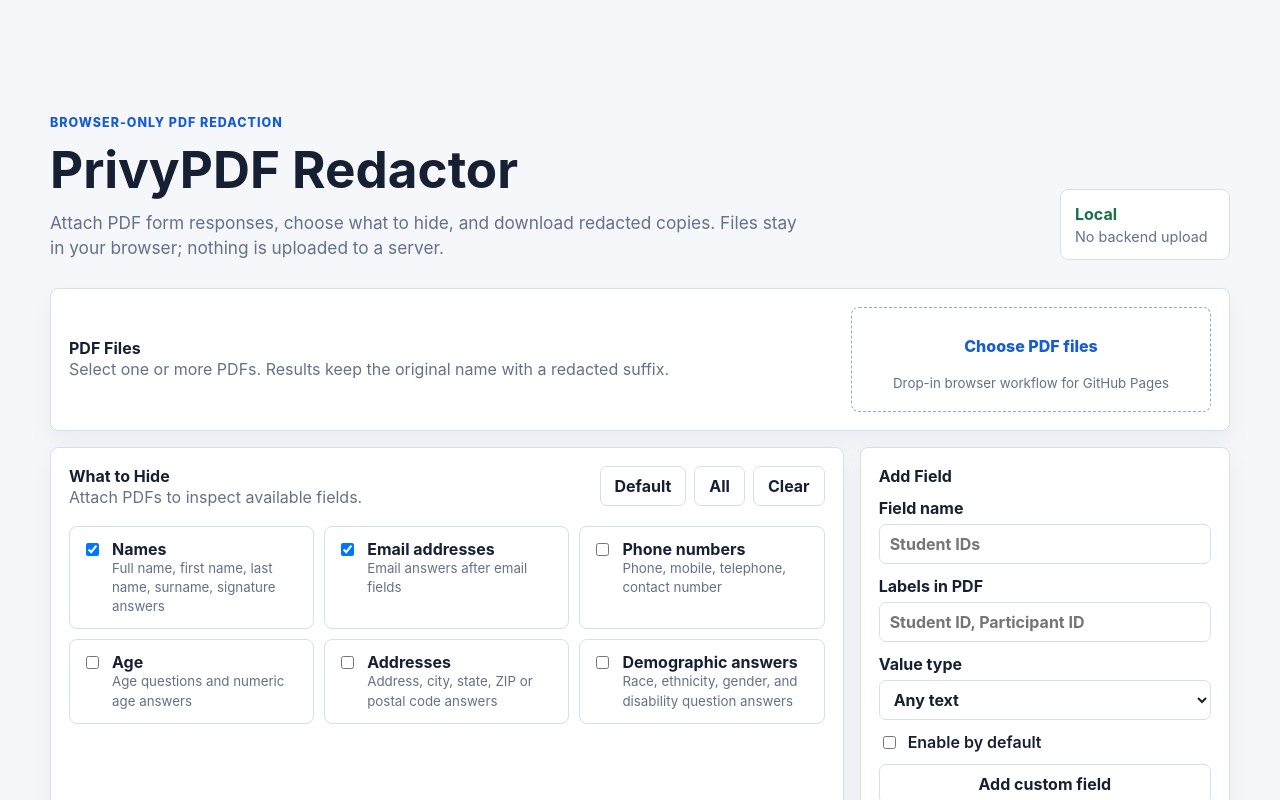
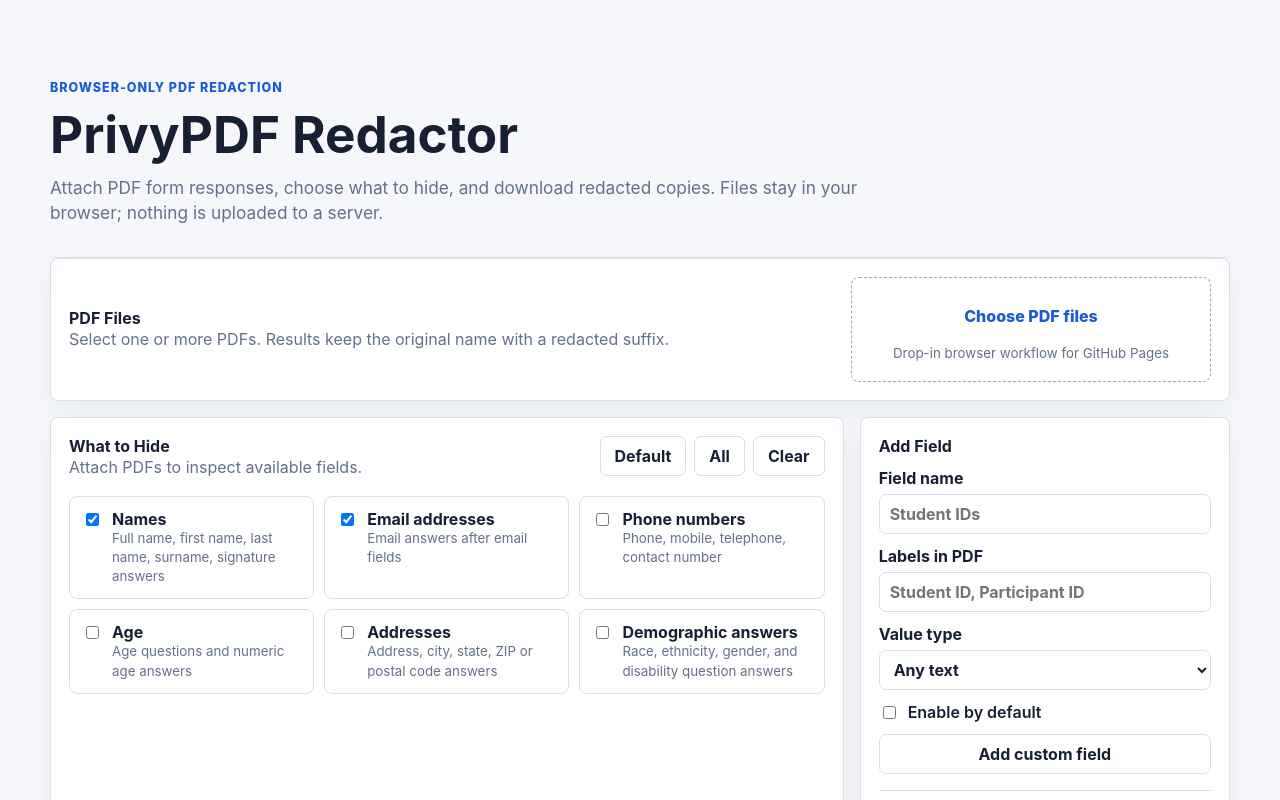
Before and after one commit to xTarazTwilightForever/PrivyPDF-Redactor-Web, a React (Vite) app: page / in a window 1280 px wide. Shown: the top 800 px of the page. Built offline with nearby package versions, Linux system fonts and the light colour scheme.

Commit message:
Polish preview header and zoom controls

```diff
--- a/src/App.tsx
+++ b/src/App.tsx
@@ -738,10 +738,6 @@
             Files stay in your browser; nothing is uploaded to a server.
           </p>
         </div>
-        <div className="privacy-badge">
-          <strong>Local</strong>
-          <span>No backend upload</span>
-        </div>
       </header>
 
       <section className="panel file-panel">
@@ -963,16 +959,16 @@
                 </button>
               </div>
               <div className="zoom-control">
-                <button type="button" onClick={() => setZoom((value) => clamp(value - 0.15, 0.6, 2.4))}>-</button>
+                <button type="button" onClick={() => setZoom((value) => clamp(value - 0.15, 0.6, 4))}>-</button>
                 <input
                   type="range"
                   min={0.6}
-                  max={2.4}
+                  max={4}
                   step={0.05}
                   value={zoom}
                   onChange={(event) => setZoom(Number(event.target.value))}
                 />
-                <button type="button" onClick={() => setZoom((value) => clamp(value + 0.15, 0.6, 2.4))}>+</button>
+                <button type="button" onClick={() => setZoom((value) => clamp(value + 0.15, 0.6, 4))}>+</button>
                 <span>{Math.round(zoom * 100)}%</span>
               </div>
               <button
@@ -1018,10 +1014,11 @@
             <div className="preview-page-nav">
               <button
                 type="button"
+                className="page-nav-button"
                 disabled={!preview || preview.pageIndex === 0 || isPreviewLoading}
                 onClick={() => setPreviewPage((page) => Math.max(0, page - 1))}
               >
-                Previous
+                ← Previous
               </button>
               <label className="page-picker">
                 Page
@@ -1043,10 +1040,11 @@
               {preview.pageIndex < preview.totalPages - 1 && (
                 <button
                   type="button"
+                  className="page-nav-button"
                   disabled={isPreviewLoading}
                   onClick={() => setPreviewPage((page) => page + 1)}
                 >
-                  {pageLabel(preview)}
+                  {pageLabel(preview)} →
                 </button>
               )}
             </div>
--- a/src/styles.css
+++ b/src/styles.css
@@ -98,11 +98,10 @@
 
 .app-header {
   display: grid;
-  grid-template-columns: 1fr auto;
   align-items: end;
-  gap: 24px;
-  min-height: 260px;
-  padding: 20px 0 28px;
+  min-height: 230px;
+  padding: 26px 0 32px;
+  border-bottom: 1px solid rgba(216, 222, 234, 0.72);
 }
 
 .eyebrow {
@@ -115,28 +114,9 @@
 }
 
 .lead {
-  max-width: 760px;
+  max-width: 820px;
   margin-top: 16px;
   font-size: 1.08rem;
-}
-
-.privacy-badge {
-  display: grid;
-  gap: 4px;
-  min-width: 170px;
-  border: 1px solid var(--line);
-  border-radius: 8px;
-  padding: 14px;
-  background: var(--panel);
-}
-
-.privacy-badge strong {
-  color: var(--success);
-}
-
-.privacy-badge span {
-  color: var(--muted);
-  font-size: 0.9rem;
 }
 
 .panel {
@@ -314,7 +294,6 @@
 
 .preview-canvas {
   position: relative;
-  max-width: 100%;
   margin: 0 auto;
   overflow: hidden;
   background: #fff;
@@ -535,10 +514,25 @@
   align-items: center;
   gap: 12px;
   margin-top: 14px;
+  border: 1px solid var(--line);
+  border-radius: 8px;
+  padding: 10px;
+  background: #f8fafc;
 }
 
 .preview-page-nav button {
   min-width: 140px;
+}
+
+.page-nav-button {
+  border-color: transparent;
+  background: #fff;
+  box-shadow: 0 1px 0 rgba(23, 32, 51, 0.05);
+}
+
+.page-nav-button:hover:not(:disabled) {
+  border-color: rgba(23, 92, 211, 0.32);
+  color: var(--accent);
 }
 
 .preview-page-nav button:last-child {
@@ -550,12 +544,29 @@
   align-items: center;
   justify-self: center;
   gap: 8px;
+  border: 1px solid var(--line);
+  border-radius: 999px;
+  padding: 5px 8px 5px 12px;
+  background: #fff;
   font-weight: 800;
 }
 
 .page-picker input {
-  width: 76px;
+  width: 62px;
+  min-height: 34px;
+  border-radius: 999px;
+  padding: 6px 8px;
   text-align: center;
+}
+
+.page-picker input::-webkit-outer-spin-button,
+.page-picker input::-webkit-inner-spin-button {
+  margin: 0;
+  appearance: none;
+}
+
+.page-picker input[type="number"] {
+  appearance: textfield;
 }
 
 .page-picker span {
@@ -665,7 +676,6 @@
     grid-template-columns: 1fr;
   }
 
-  .privacy-badge,
   .upload-zone,
   .primary-action {
     width: 100%;
```
